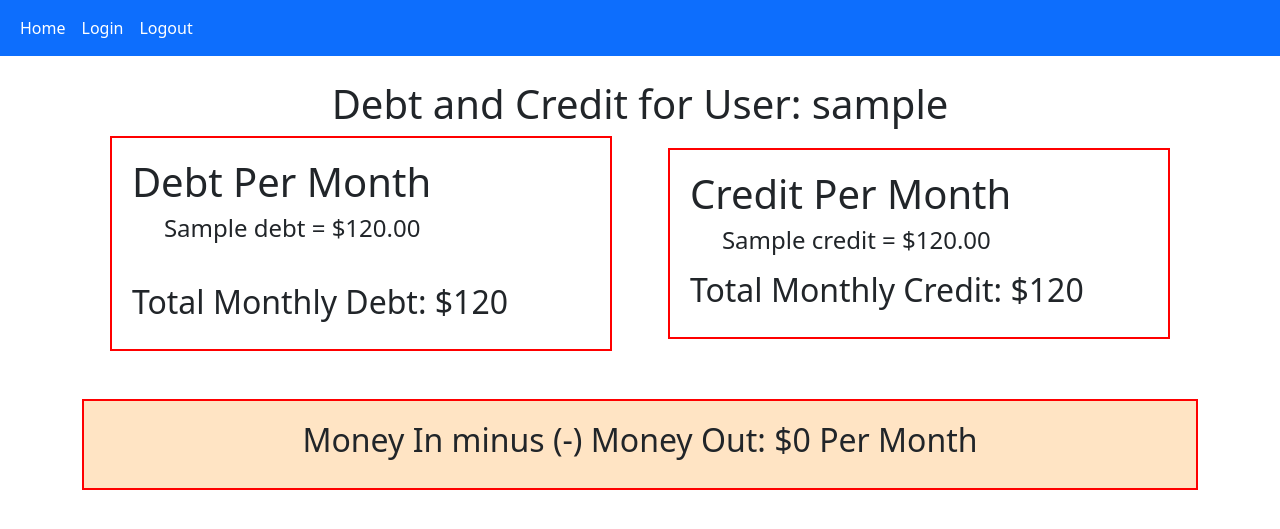
After one commit to mwz73trz/Budget_App_Django, a Django app: page /budget/annual_totals in a window 1280 px wide. The commit adds this page. Shown: the top 529 px of the page. Run offline with Django 3.2, Linux system fonts and the light colour scheme; a user stored in the database is signed in; tables that the repository leaves empty hold one stand-in row (values such as "Sample post").

Commit message:
annual totals complete

```diff
--- a/budget/models.py
+++ b/budget/models.py
@@ -9,6 +9,11 @@ class Debt(models.Model):
     def __str__(self):
         return f"{self.name} totals ${self.amount}"
 
+    @property
+    def year_total(self):
+        annual_amount = self.amount * 12
+        return annual_amount
+
 class Credit(models.Model):
     name = models.CharField(max_length=150)
     amount = models.DecimalField(max_digits=10, decimal_places=2)
@@ -16,3 +21,8 @@ class Credit(models.Model):
 
     def __str__(self):
         return f"{self.name} totals ${self.amount}"
+
+    @property
+    def year_total(self):
+        annual_amount = self.amount * 12
+        return annual_amount
--- a/budget/urls.py
+++ b/budget/urls.py
@@ -11,4 +11,5 @@ urlpatterns = [
     path('new_credit', views.new_credit, name='new_credit'),
     path('new_credit/<int:credit_id>/edit', views.edit_credit, name='edit_credit'),
     path('delete_credit/<int:credit_id>/delete', views.delete_credit, name='delete_credit'),
+    path('annual_totals', views.get_annual_totals, name='annual_totals'),
 ]
--- a/budget/views.py
+++ b/budget/views.py
@@ -4,7 +4,7 @@ from .models import Debt, Credit
 from .forms import DebtForm, CreditForm
 from django.contrib.auth.models import User
 from django.contrib.auth.decorators import login_required
-from django.db.models import Sum
+from django.db.models import Sum, F
 
 def get_debt(debt_id):
     return Debt.objects.get(id=debt_id)
@@ -19,8 +19,16 @@ def get_debt_credit_list(request):
     total_debt = Debt.objects.filter(user=request.user).aggregate(total_debt=Sum('amount'))
     total_credit = Credit.objects.filter(user=request.user).aggregate(total_credit=Sum('amount'))
     in_minus_out = total_credit['total_credit'] - total_debt['total_debt']
-    print(in_minus_out)
     return render(request, 'budget_forms/debt_credit_list.html', {'debits': debits, 'credits': credits, 'total_debt': total_debt, 'total_credit': total_credit, 'in_minus_out': in_minus_out})
+
+@login_required
+def get_annual_totals(request):
+    debits = Debt.objects.filter(user=request.user)
+    credits = Credit.objects.filter(user=request.user)
+    total_debt = Debt.objects.filter(user=request.user).aggregate(total_debt=Sum('amount') * 12)
+    total_credit = Credit.objects.filter(user=request.user).aggregate(total_credit=Sum('amount') * 12)
+    in_minus_out = total_credit['total_credit'] - total_debt['total_debt']
+    return render(request, 'budget_forms/annual_totals.html', {'debits': debits, 'credits': credits, 'total_debt': total_debt, 'total_credit': total_credit, 'in_minus_out': in_minus_out})
 
 
 def new_debt(request):
--- a/static/css/stylesheet.css
+++ b/static/css/stylesheet.css
@@ -33,3 +33,8 @@ ul {
   padding: 20px;
   margin: auto;
 }
+
+.annual-totals {
+  text-align: center;
+  font-size: xx-large;
+}
--- /dev/null
+++ b/templates/budget_forms/annual_totals.html
@@ -0,0 +1,40 @@
+{% extends 'base.html' %}
+{% load static %}
+{% block content %}
+
+<div>
+  <div class="debt-credit-list-title">
+    <h1>Debt and Credit for User: {{user.username}}</h1>
+  </div>
+  <div class="debt-credit-list-container">
+    <div class="flex-child-debt">
+      <h1>Debt Per Month</h1>
+      <ul>
+        {% for debt in debits %}
+        <li>
+          <h4>{{debt.name}} = ${{debt.year_total}}</h4>
+        </li>
+        {% endfor %}
+      </ul>
+      <br />
+      <h2>Total Monthly Debt: ${{total_debt.total_debt}}</h2>
+    </div>
+    <div class="flex-child-credit">
+      <h1>Credit Per Month</h1>
+      <ul>
+        {% for credit in credits %}
+        <li>
+          <h4>{{credit.name}} = ${{credit.year_total}}</h4>
+        </li>
+        {% endfor %}
+      </ul>
+      <h2>Total Monthly Credit: ${{total_credit.total_credit}}</h2>
+    </div>
+  </div>
+  <br /><br />
+  <div class="in-minus-out-container">
+    <h2>Money In minus (-) Money Out: ${{in_minus_out}} Per Month</h2>
+  </div>
+</div>
+
+{% endblock %}
--- a/templates/budget_forms/debt_credit_list.html
+++ b/templates/budget_forms/debt_credit_list.html
@@ -47,6 +47,12 @@
   <div class="in-minus-out-container">
     <h2>Money In minus (-) Money Out: ${{in_minus_out}} Per Month</h2>
   </div>
+  <br />
+  <div class="annual-totals-container">
+    <div class="annual-totals">
+      <a href="annual_totals">Annual Totals</a>
+    </div>
+  </div>
 </div>
 
 {% endblock %}
```
